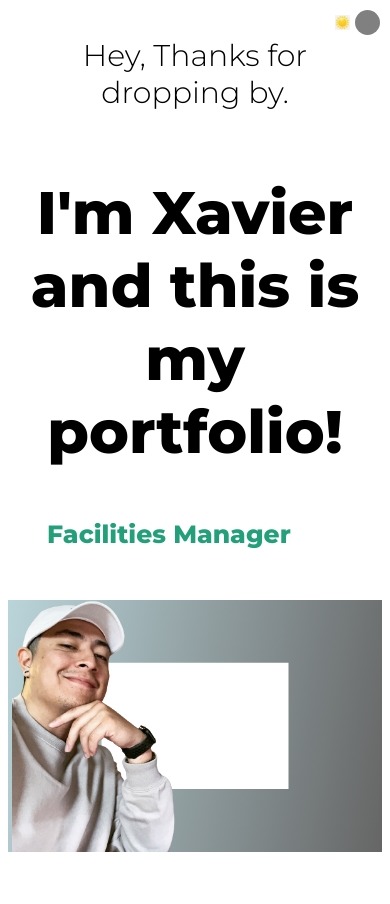
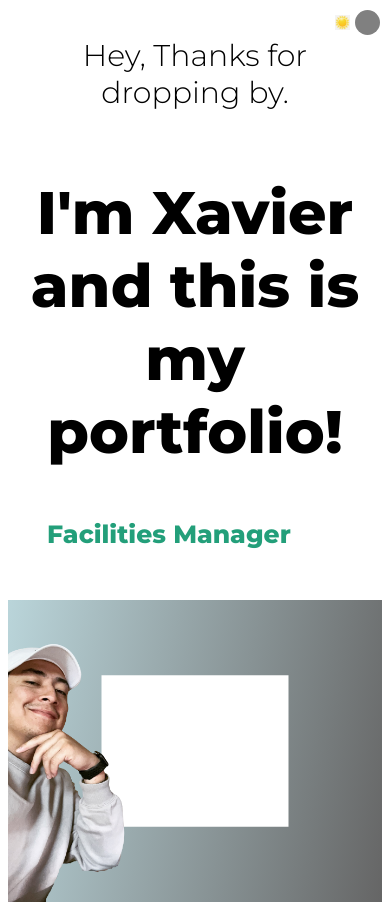
Before and after one commit to x-camacho/lexcodes, a React (Create React App) app: page / in a window 390 px wide. Shown: the top 904 px of the page. Built offline with nearby package versions, Linux system fonts and the light colour scheme.

Commit message:
playing with responsiveness on iphone 12

```diff
--- a/src/components/Intro/Intro.css
+++ b/src/components/Intro/Intro.css
@@ -187,3 +187,150 @@
 
 
  }
+
+ @media screen and (max-width: 390px) {
+    .i {
+     flex-direction: column;
+    }
+
+    .i-left-wrapper {
+     padding: 4px;
+     align-items: center;
+     text-align: center;
+     justify-content: center;
+     height: 100%;
+     width: 100%;
+     margin-bottom: 10%;
+    }
+
+    .i-desc {
+      display: none;
+    }
+
+    .i-bg {
+        clip-path: polygon(0% 0%, 0% 100%, 25% 100%, 25% 25%, 75% 25%, 75% 75%, 25% 75%, 25% 100%, 100% 100%, 100% 0%);
+        background: linear-gradient(100deg,rgb(186, 213, 218),rgba(63, 63, 63, 0.8));
+        width: 100%;
+        height: 180%;
+        position: absolute;
+        top: 0;
+        right: 0;
+    }
+
+    .i-img {
+     width: 40%;
+     height: 180%;
+     object-fit: cover;
+     position: absolute;
+     margin-left: 0;
+    }
+
+    .i-title-item {
+     height: 50px;
+     font-size: 25px;
+     font-weight: bold;
+     color: rgb(35, 159, 122);
+     display: flex;
+     align-items: center;
+    }
+
+
+ }
+
+ @media screen and (max-width: 390px) {
+    .i {
+     flex-direction: column;
+    }
+
+    .i-left-wrapper {
+     padding: 4px;
+     align-items: center;
+     text-align: center;
+     justify-content: center;
+     height: 100%;
+     width: 100%;
+     margin-bottom: 10%;
+    }
+
+    .i-desc {
+      display: none;
+    }
+
+    .i-bg {
+        clip-path: polygon(0% 0%, 0% 100%, 25% 100%, 25% 25%, 75% 25%, 75% 75%, 25% 75%, 25% 100%, 100% 100%, 100% 0%);
+        background: linear-gradient(100deg,rgb(186, 213, 218),rgba(63, 63, 63, 0.8));
+        width: 100%;
+        height: 180%;
+        position: absolute;
+        top: 0;
+        right: 0;
+    }
+
+    .i-img {
+     width: 40%;
+     height: 180%;
+     object-fit: cover;
+     position: absolute;
+     margin-left: 0;
+    }
+
+    .i-title-item {
+     height: 50px;
+     font-size: 25px;
+     font-weight: bold;
+     color: rgb(35, 159, 122);
+     display: flex;
+     align-items: center;
+    }
+
+
+ }
+
+ @media screen and (max-width: 460px) {
+    .i {
+     flex-direction: column;
+    }
+
+    .i-left-wrapper {
+     padding: 4px;
+     align-items: center;
+     text-align: center;
+     justify-content: center;
+     height: 100%;
+     width: 100%;
+     margin-bottom: 10%;
+    }
+
+    .i-desc {
+      display: none;
+    }
+
+    .i-bg {
+        clip-path: polygon(0% 0%, 0% 100%, 25% 100%, 25% 25%, 75% 25%, 75% 75%, 25% 75%, 25% 100%, 100% 100%, 100% 0%);
+        background: linear-gradient(100deg,rgb(186, 213, 218),rgba(63, 63, 63, 0.8));
+        width: 100%;
+        height: 120%;
+        position: absolute;
+        top: 0;
+        right: 0;
+    }
+
+    .i-img {
+     width: 52%;
+     height: 120%;
+     object-fit: cover;
+     position: absolute;
+     margin-left: 0;
+    }
+
+    .i-title-item {
+     height: 50px;
+     font-size: 25px;
+     font-weight: bold;
+     color: rgb(35, 159, 122);
+     display: flex;
+     align-items: center;
+    }
+
+
+ }
```
